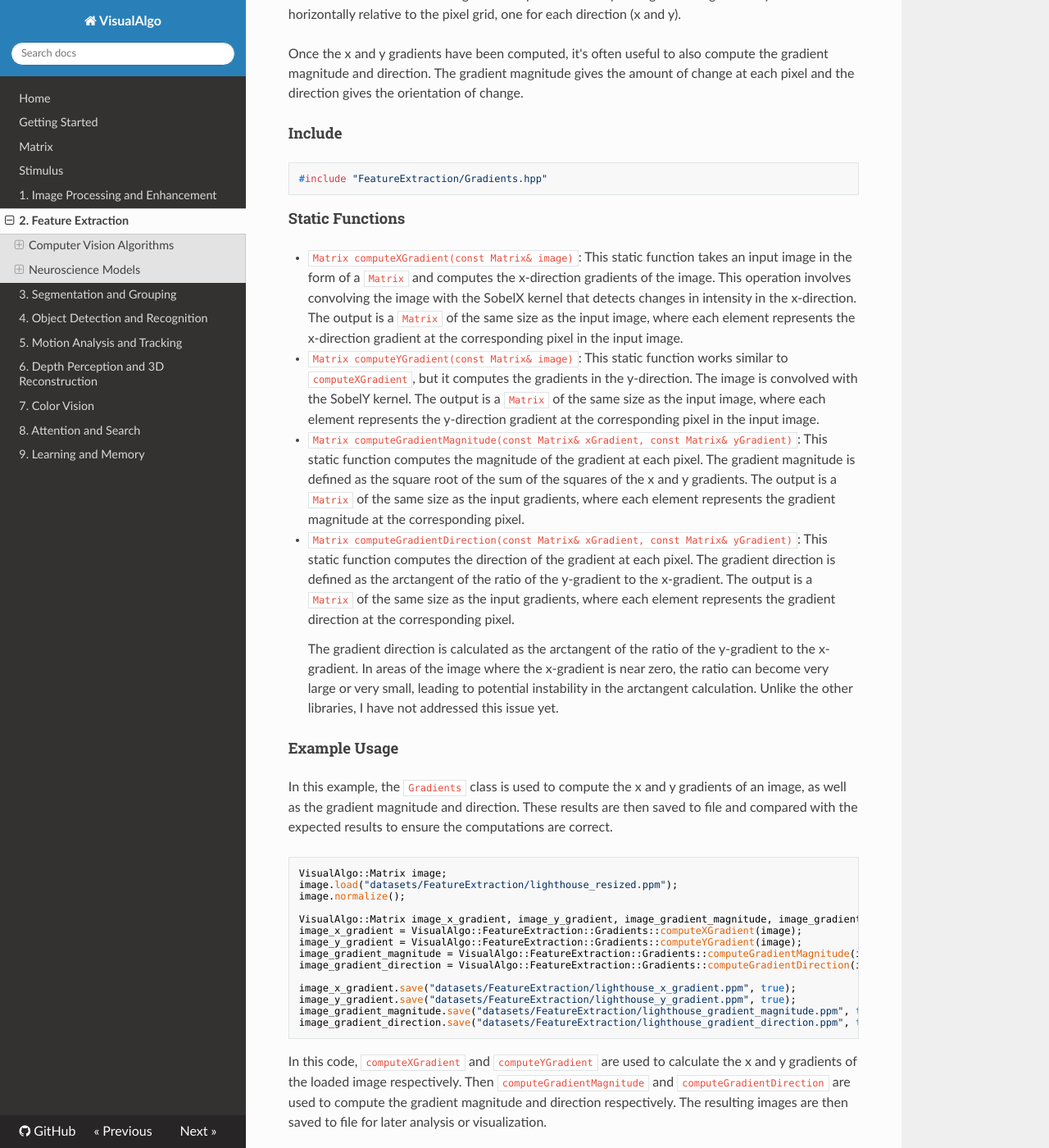
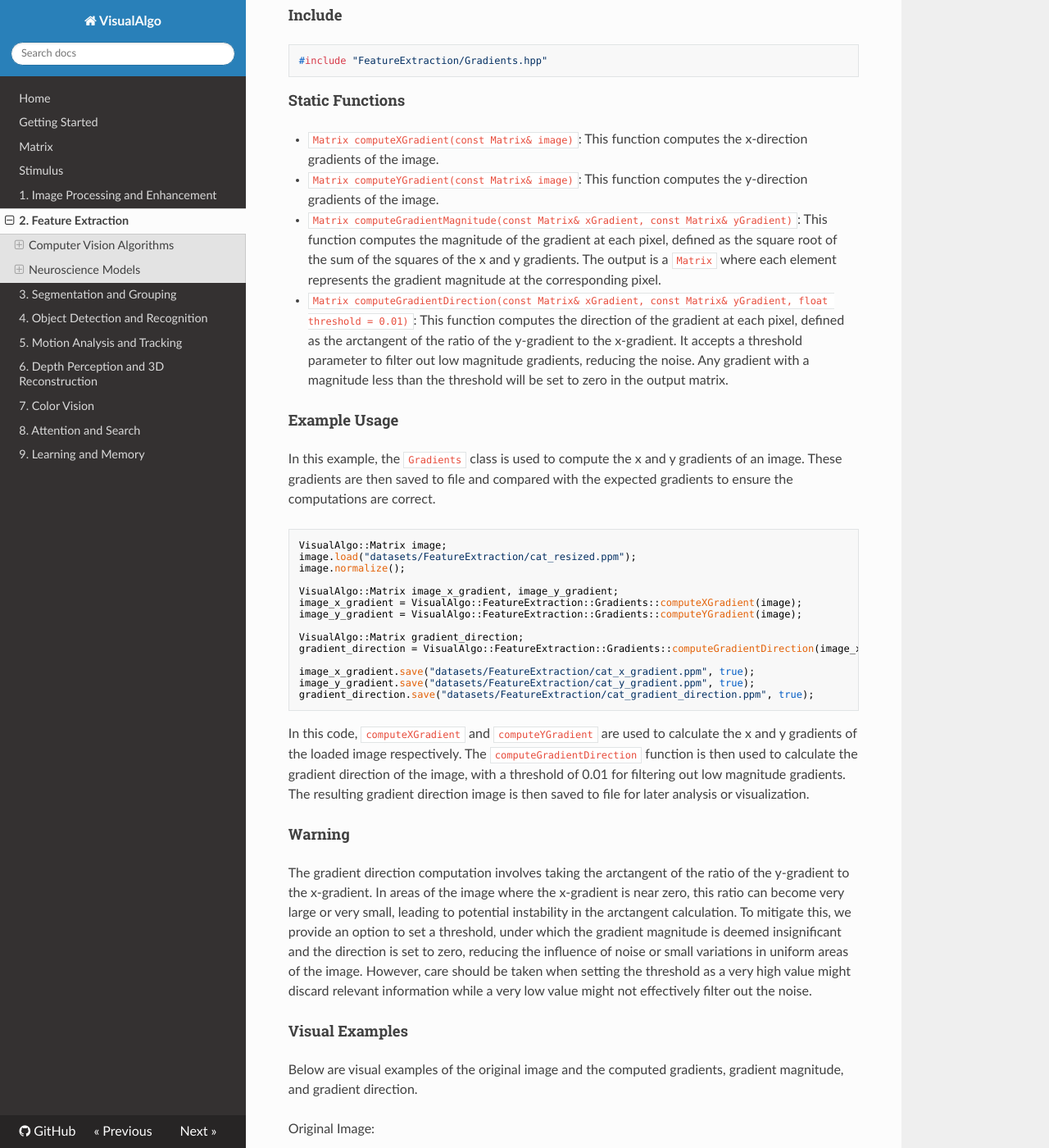
Before and after one commit to tonyfu97/VisualAlgo, an MkDocs documentation site: the page built from docs/pages/feature-extraction.md, in a window 1280 px wide and 1400 px high, scrolled down 405 px. Shown: the whole window at 82% size. Built offline with MkDocs 1.6.1, drawn with Linux system fonts in a browser that asks for light colours; nearby versions of some CDN libraries; some of the changed text lies outside the part shown.

Commit message:
Add threshold of gradient direction
'

````diff
--- a/docs/pages/feature-extraction.md
+++ b/docs/pages/feature-extraction.md
@@ -1,14 +1,12 @@
 # 2. Feature Extraction
+
+Certainly! Here's how the updated documentation might look like:
 
 ## Computer Vision Algorithms
 
 ### Sobel Filters (`VisualAlgo::FeatureExtraction::Gradients`)
 
-The `Gradients` class in the `VisualAlgo::FeatureExtraction` namespace is a utility class for computing various gradient measurements of an image. These are important components in many computer vision and image processing tasks such as edge detection and feature extraction.
-
-The key technique used by this class is the Sobel operator, which is a pair of 3x3 convolution kernels. These kernels are designed to respond maximally to edges running vertically and horizontally relative to the pixel grid, one for each direction (x and y).
-
-Once the x and y gradients have been computed, it's often useful to also compute the gradient magnitude and direction. The gradient magnitude gives the amount of change at each pixel and the direction gives the orientation of change.
+The `Gradients` class in the `VisualAlgo::FeatureExtraction` namespace is a utility class for computing the x and y gradients of an image, which are important components in various computer vision and image processing tasks such as edge detection and feature extraction.
 
 #### Include
 
@@ -18,38 +16,40 @@ Once the x and y gradients have been computed, it's often useful to also compute
 
 #### Static Functions
 
-* `Matrix computeXGradient(const Matrix& image)`: This static function takes an input image in the form of a `Matrix` and computes the x-direction gradients of the image. This operation involves convolving the image with the SobelX kernel that detects changes in intensity in the x-direction. The output is a `Matrix` of the same size as the input image, where each element represents the x-direction gradient at the corresponding pixel in the input image.
+* `Matrix computeXGradient(const Matrix& image)`: This function computes the x-direction gradients of the image.
 
-* `Matrix computeYGradient(const Matrix& image)`: This static function works similar to `computeXGradient`, but it computes the gradients in the y-direction. The image is convolved with the SobelY kernel. The output is a `Matrix` of the same size as the input image, where each element represents the y-direction gradient at the corresponding pixel in the input image.
+* `Matrix computeYGradient(const Matrix& image)`: This function computes the y-direction gradients of the image.
 
-* `Matrix computeGradientMagnitude(const Matrix& xGradient, const Matrix& yGradient)`: This static function computes the magnitude of the gradient at each pixel. The gradient magnitude is defined as the square root of the sum of the squares of the x and y gradients. The output is a `Matrix` of the same size as the input gradients, where each element represents the gradient magnitude at the corresponding pixel.
+* `Matrix computeGradientMagnitude(const Matrix& xGradient, const Matrix& yGradient)`: This function computes the magnitude of the gradient at each pixel, defined as the square root of the sum of the squares of the x and y gradients. The output is a `Matrix` where each element represents the gradient magnitude at the corresponding pixel.
 
-* `Matrix computeGradientDirection(const Matrix& xGradient, const Matrix& yGradient)`: This static function computes the direction of the gradient at each pixel. The gradient direction is defined as the arctangent of the ratio of the y-gradient to the x-gradient. The output is a `Matrix` of the same size as the input gradients, where each element represents the gradient direction at the corresponding pixel.
-
-    The gradient direction is calculated as the arctangent of the ratio of the y-gradient to the x-gradient. In areas of the image where the x-gradient is near zero, the ratio can become very large or very small, leading to potential instability in the arctangent calculation. Unlike the other libraries, I have not addressed this issue yet.
+* `Matrix computeGradientDirection(const Matrix& xGradient, const Matrix& yGradient, float threshold = 0.01)`: This function computes the direction of the gradient at each pixel, defined as the arctangent of the ratio of the y-gradient to the x-gradient. It accepts a threshold parameter to filter out low magnitude gradients, reducing the noise. Any gradient with a magnitude less than the threshold will be set to zero in the output matrix.
 
 #### Example Usage
 
-In this example, the `Gradients` class is used to compute the x and y gradients of an image, as well as the gradient magnitude and direction. These results are then saved to file and compared with the expected results to ensure the computations are correct.
+In this example, the `Gradients` class is used to compute the x and y gradients of an image. These gradients are then saved to file and compared with the expected gradients to ensure the computations are correct.
 
 ```cpp
 VisualAlgo::Matrix image;
-image.load("datasets/FeatureExtraction/lighthouse_resized.ppm");
+image.load("datasets/FeatureExtraction/cat_resized.ppm");
 image.normalize();
 
-VisualAlgo::Matrix image_x_gradient, image_y_gradient, image_gradient_magnitude, image_gradient_direction;
+VisualAlgo::Matrix image_x_gradient, image_y_gradient;
 image_x_gradient = VisualAlgo::FeatureExtraction::Gradients::computeXGradient(image);
 image_y_gradient = VisualAlgo::FeatureExtraction::Gradients::computeYGradient(image);
-image_gradient_magnitude = VisualAlgo::FeatureExtraction::Gradients::computeGradientMagnitude(image_x_gradient, image_y_gradient);
-image_gradient_direction = VisualAlgo::FeatureExtraction::Gradients::computeGradientDirection(image_x_gradient, image_y_gradient);
 
-image_x_gradient.save("datasets/FeatureExtraction/lighthouse_x_gradient.ppm", true);
-image_y_gradient.save("datasets/FeatureExtraction/lighthouse_y_gradient.ppm", true);
-image_gradient_magnitude.save("datasets/FeatureExtraction/lighthouse_gradient_magnitude.ppm", true);
-image_gradient_direction.save("datasets/FeatureExtraction/lighthouse_gradient_direction.ppm", true);
+VisualAlgo::Matrix gradient_direction;
+gradient_direction = VisualAlgo::FeatureExtraction::Gradients::computeGradientDirection(image_x_gradient, image_y_gradient, 0.01);
+
+image_x_gradient.save("datasets/FeatureExtraction/cat_x_gradient.ppm", true);
+image_y_gradient.save("datasets/FeatureExtraction/cat_y_gradient.ppm", true);
+gradient_direction.save("datasets/FeatureExtraction/cat_gradient_direction.ppm", true);
 ```
 
-In this code, `computeXGradient` and `computeYGradient` are used to calculate the x and y gradients of the loaded image respectively. Then `computeGradientMagnitude` and `computeGradientDirection` are used to compute the gradient magnitude and direction respectively. The resulting images are then saved to file for later analysis or visualization.
+In this code, `computeXGradient` and `computeYGradient` are used to calculate the x and y gradients of the loaded image respectively. The `computeGradientDirection` function is then used to calculate the gradient direction of the image, with a threshold of 0.01 for filtering out low magnitude gradients. The resulting gradient direction image is then saved to file for later analysis or visualization.
+
+#### Warning
+
+The gradient direction computation involves taking the arctangent of the ratio of the y-gradient to the x-gradient. In areas of the image where the x-gradient is near zero, this ratio can become very large or very small, leading to potential instability in the arctangent calculation. To mitigate this, we provide an option to set a threshold, under which the gradient magnitude is deemed insignificant and the direction is set to zero, reducing the influence of noise or small variations in uniform areas of the image. However, care should be taken when setting the threshold as a very high value might discard relevant information while a very low value might not effectively filter out the noise.
 
 #### Visual Examples
 
````
Also changed, not shown: docs/images/FeatureExtraction/lighthouse_sobel_direction.png, 5 other files.
